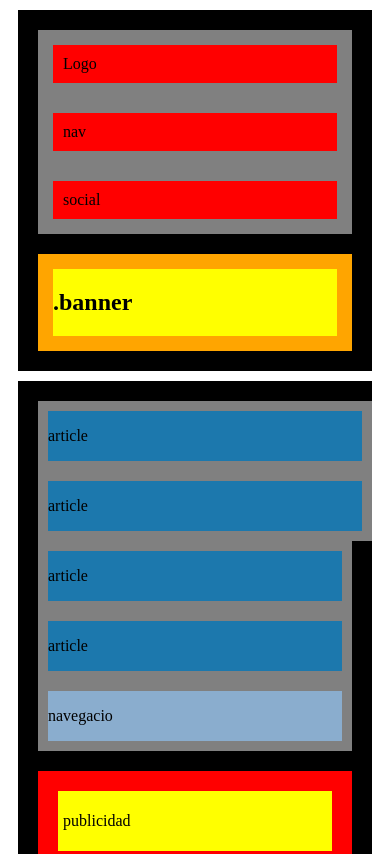
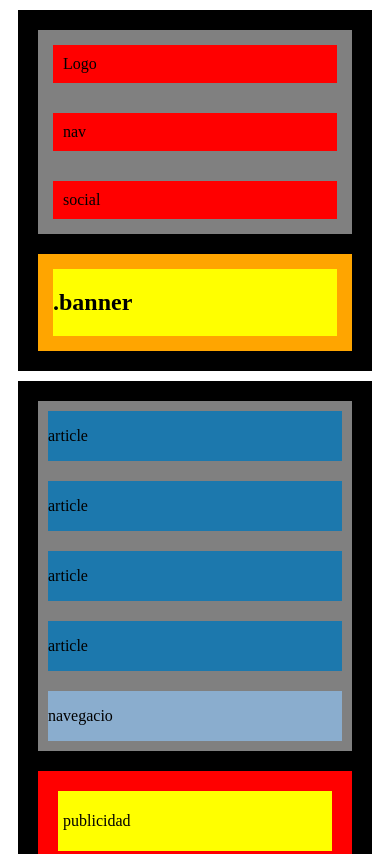
Before and after one commit to AlexMafaluno/S1.1-HTML-CSS-FlexBox, a plain HTML site: page index.html in a window 390 px wide. Shown: the top 854 px of the page. Drawn offline with Linux system fonts and the light colour scheme.

Commit message:
Ejercicio3

```diff
--- a/styles.css
+++ b/styles.css
@@ -125,5 +125,7 @@
         flex-direction: column;
 
     }
-
+    .art1, .art2{
+     width: auto;
+    }
 }
```
